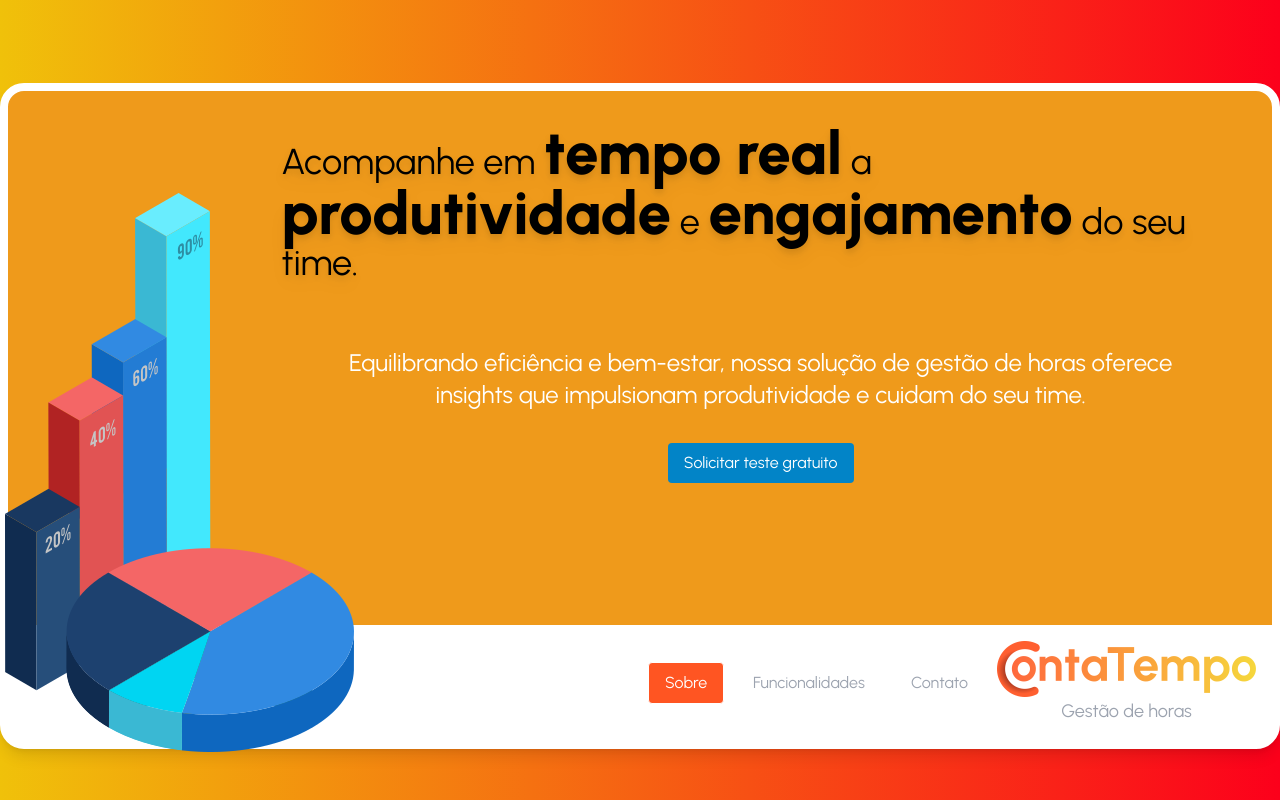
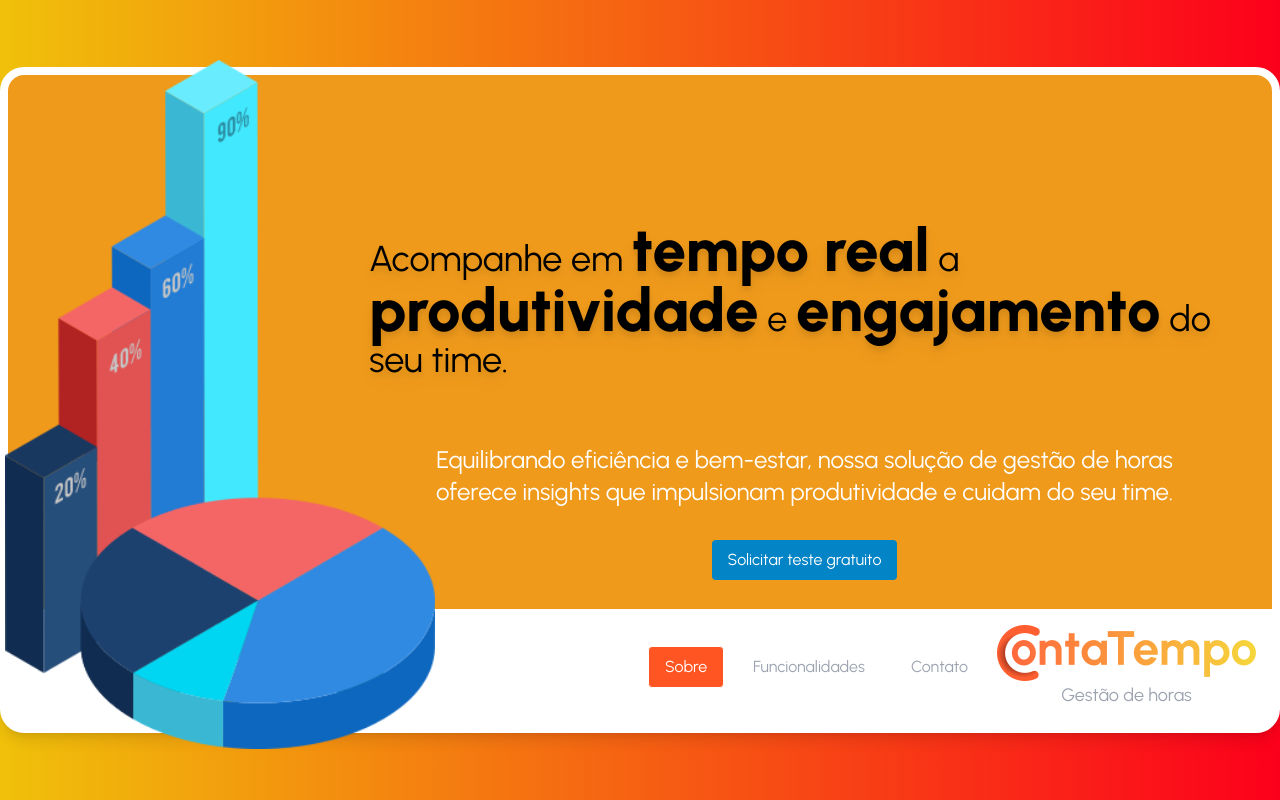
Before and after one commit to ProdutiveLab/LandingPage, a Next.js app: page / in a window 1280 px wide. Built offline with nearby package versions, Linux system fonts and the light colour scheme.

Commit message:
fix contatos

```diff
--- a/src/app/page.tsx
+++ b/src/app/page.tsx
@@ -64,21 +64,22 @@ const features = [
     content: 'Saiba a quantidade de horas trabalhadas por cada funcionário, tanto no dia atual quanto em períodos selecionados, permitindo uma comparação e análise detalhada.'
   }
 ];
-
+// ${likes === 'sobre' ? 'opacity-100 h-auto visible block' : 'opacity-0 p-0 h-0 invisible none'}
 export default function Home() {
   const [likes, setLikes] = useState('sobre');
 
   return (
-    <main className="max-lg:min-h-screen max-lg:mt-0 h-5/6 relative mt-8 bg-bgMain rounded-3xl container mx-auto border-white border-8 self-center shadow-lg">
-      <div className="max-lg:min-h-screen h-full max-lg:p-4 p-8">
-        <div className={`max-lg:flex-col max-lg:flex-col-reverse flex max-lg:items-center transition-all duration-500 ${likes === 'sobre' ? 'opacity-100 h-auto visible block' : 'opacity-0 p-0 h-0 invisible none'}`}>
-          <div className="relative w-4/12 max-lg:w-1/2">
+    <main className="max-lg:min-h-screen h-5/6 relative bg-bgMain rounded-3xl container mx-auto border-white border-8 self-center shadow-lg">
+      <div className="max-lg:min-h-screen flex items-center h-full max-lg:p-4 p-8">
+        <div className={`w-full ${likes === 'sobre' ? 'block' : 'hidden'}`}>
+          <div className={`max-lg:flex-col max-lg:flex-col-reverse flex max-lg:items-center transition-all duration-500`}>
+            <div className="relative w-6/12 max-lg:w-1/2">
               <Image
                 src="/home6.png"
                 alt="Vercel Logo"
-              className="max-lg:relative max-lg:z-0 max-lg:bottom-auto max-lg:left-auto max-lg:mt-8 max-lg:max-w-full z-10 absolute max-w-full max-w-lg -bottom-[269px] -left-[35px] h-auto"
-              width={349}
-              height={559}
+                className="max-lg:relative max-lg:z-0 max-lg:bottom-auto max-lg:left-auto max-lg:mt-8 max-lg:max-w-full z-10 absolute max-w-screen-2xl -bottom-[169px] -left-[35px] h-auto"
+                width={430}
+                height={690}
                 priority
               />
             </div>
@@ -92,8 +93,9 @@ export default function Home() {
               <button className="w-auto m-auto inline-block py-2 px-4 text-white rounded bg-sky-600">Solicitar teste gratuito</button>
             </div>
           </div>
-        <div className={`${likes === 'funcionalidades' ? 'block' : 'hidden'}`}>
-          <div className="flex flex-col">
+        </div>
+        <div className={`w-full ${likes === 'funcionalidades' ? 'block' : 'hidden'}`}>
+          <div className="w-full flex flex-col">
             <h1 className="max-lg:text-3xl text-4xl mb-8 drop-shadow-lg">Funcionalidades</h1>
             <div className="flex justify-between items-center">
               <Accordion items={features} />
@@ -110,13 +112,14 @@ export default function Home() {
             </div>
           </div>
         </div>
-        <div className={`${likes === 'contato' ? 'block' : 'hidden'}`}>
+        <div className={`w-full ${likes === 'contato' ? 'block' : 'hidden'}`}>
           <div className="flex flex-col">
             <h1 className="max-lg:text-3xl text-4xl mb-8 drop-shadow-lg">Contato</h1>
             <div className="flex justify-between">
               <div>
                 <p className="py-4">Fale conosco atráves do número abaixo e entraremos em contato</p>
-              <a className="text-white rounded bg-sky-600 p-4" href="https://api.whatsapp.com/send?phone=+5511992047052&amp;text=Olá, Gostaria de conhecer mais sobre o produto">(11) 99204-7052</a>
+                <a className="text-white rounded bg-sky-600 p-4" href="https://www.linkedin.com/company/contatempo/">linkedin</a>
+                {/* <a className="text-white rounded bg-sky-600 p-4" href="https://api.whatsapp.com/send?phone=+5511992047052&amp;text=Olá, Gostaria de conhecer mais sobre o produto">(11) 99204-7052</a> */}
               </div>
               <div className="relative max-lg:w-1/2 max-lg:hidden">
                 <Image
```
Lines whose indentation alone changed are shown as unchanged.
